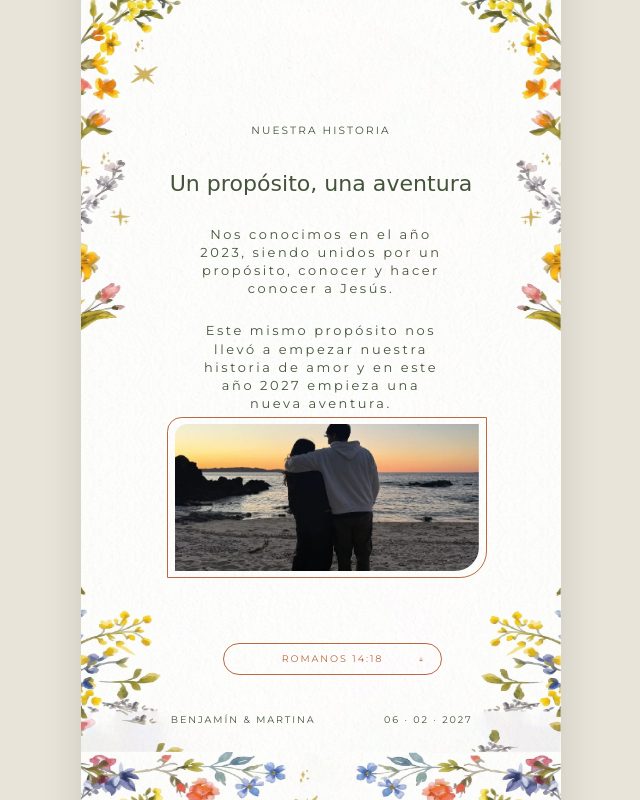
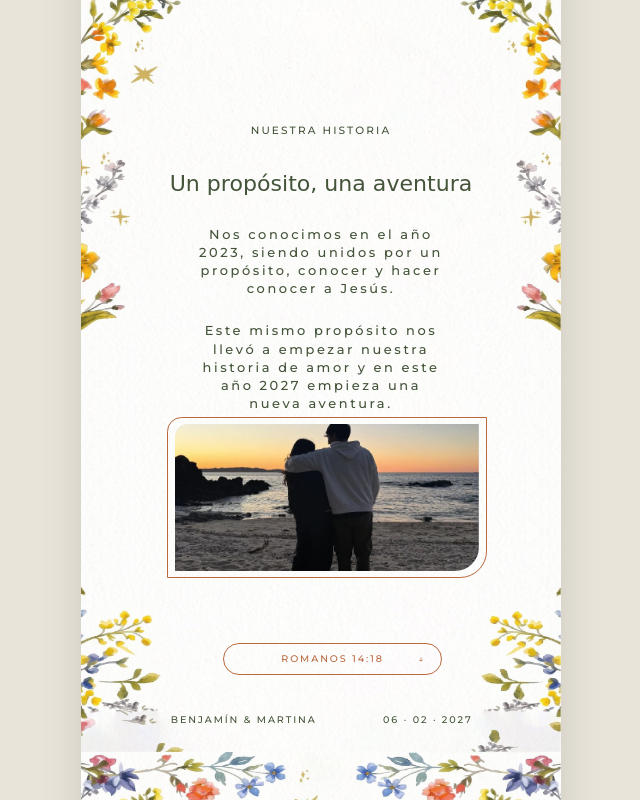
Before and after one commit to melissaandrearios-del/benjamin_y_martina, a plain HTML site: page index.html in a window 1280 px wide. Shown: the part 880-1680 px from the top of the page, without its empty margins (319-959 px from the left). Drawn offline with nearby package versions, Linux system fonts and the light colour scheme; a web font is replaced by a local one.

Commit message:
Increase font weight from 400 to 500 in styles.css

```diff
--- a/styles.css
+++ b/styles.css
@@ -21,7 +21,7 @@ body{
   margin:0;
   background:#e8e4d9;
   font-family:'Montserrat',sans-serif;
-  font-weight:400;
+  font-weight:500;
   color:var(--verde);
 }
 
@@ -51,7 +51,7 @@ body{
   line-height:1.25;
 }
 .eyebrow{
-  font-weight:400;
+  font-weight:500;
   text-transform:uppercase;
   letter-spacing:.2em;
   font-size:calc(var(--u) * 2.2);
@@ -118,7 +118,7 @@ body{
   border-radius:999px;
   background:transparent;
   color:var(--terra);
-  font-weight:400;
+  font-weight:500;
   font-size:calc(var(--u) * 2);
   letter-spacing:.2em;
   text-transform:uppercase;
@@ -133,7 +133,7 @@ body{
   position:absolute;
   left:18.7%;right:18.4%;bottom:calc(var(--u) * 5.2);
   display:flex;justify-content:space-between;
-  font-weight:400;
+  font-weight:500;
   font-size:calc(var(--u) * 2);
   letter-spacing:.2em;
   text-transform:uppercase;
@@ -221,7 +221,7 @@ body{
   display:flex;align-items:center;justify-content:center;
   padding:0;border:0;border-radius:999px;
   background:var(--terra);color:#fff;
-  font-weight:400;
+  font-weight:500;
   font-size:calc(var(--u) * 2.2);
   letter-spacing:.2em;
   white-space:nowrap;
```
